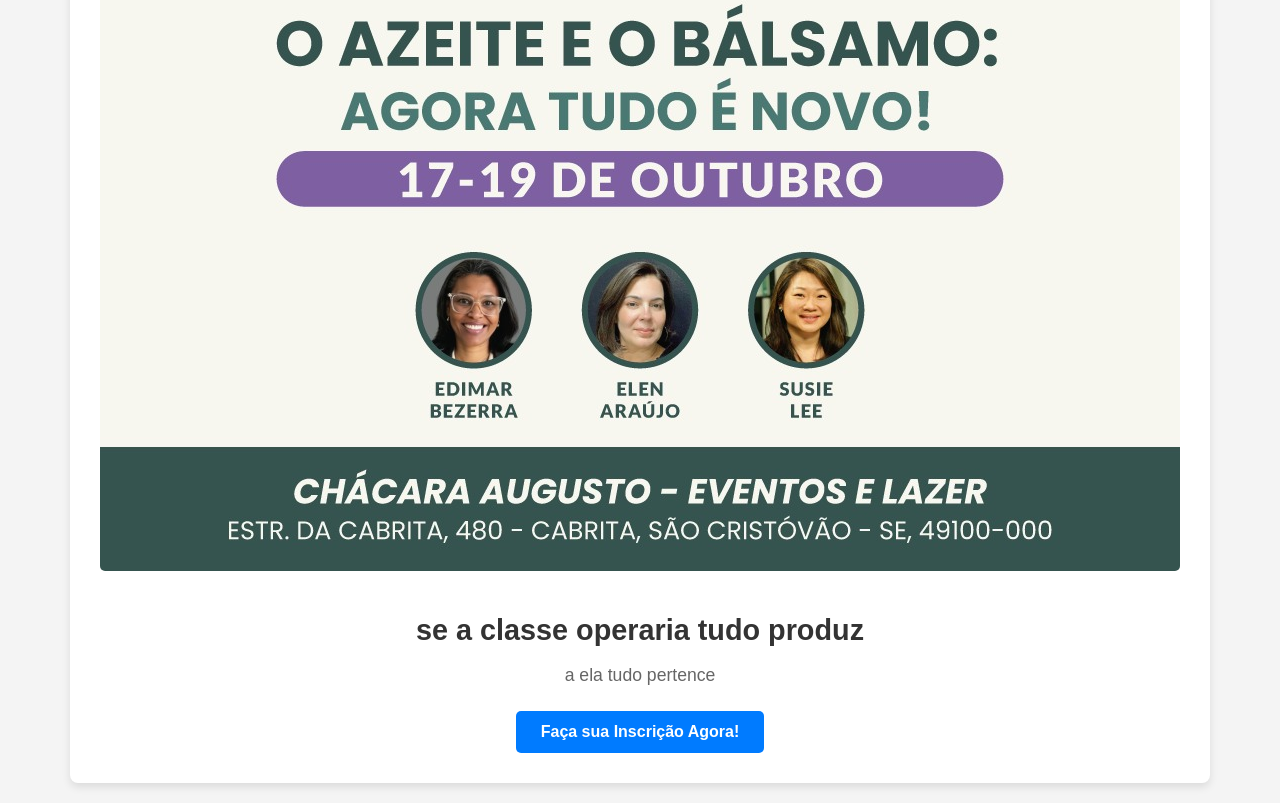
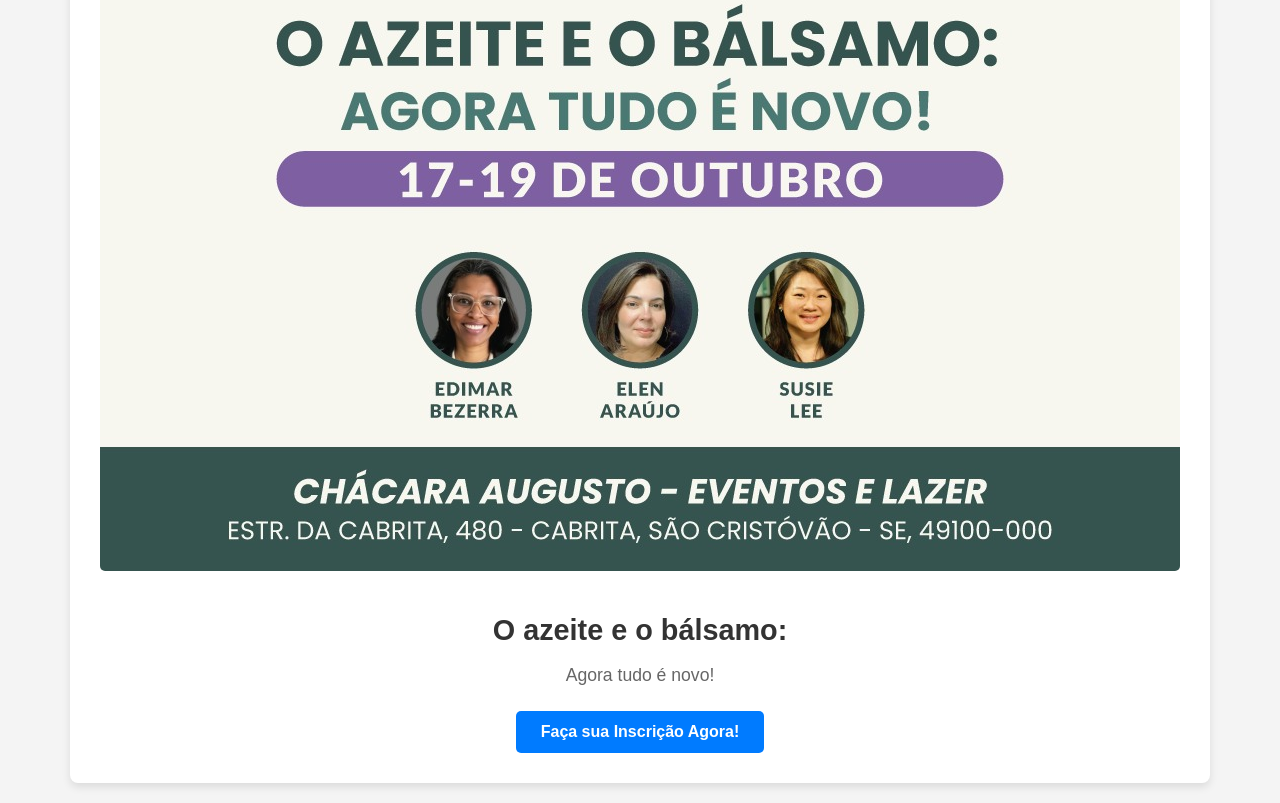
Before and after one commit to Fredsader/redirecionamento-prelen, a plain HTML site: page index.html in a window 1280 px wide. Shown: the part 829-1632 px from the top of the page. Drawn offline with Linux system fonts and the light colour scheme.

Commit message:
commit-original

```diff
--- a/index.html
+++ b/index.html
@@ -3,7 +3,7 @@
 <head>
     <meta charset="UTF-8">
     <meta name="viewport" content="width=device-width, initial-scale=1.0">
-    <title>O dia chegará</title>
+    <title>Congresso Imerso</title>
     <style>
         body {
             font-family: Arial, sans-serif;
@@ -74,10 +74,10 @@
 </head>
 <body>
     <div class="container">
-        <img src="congresso-elen.jpg" alt="Se a classe trabalhadora tudo produz, a ela tudo pertence">
+        <img src="congresso-elen.jpg" alt="Congresso Imerso">
 
-        <h1>se a classe operaria tudo produz</h1>
-        <p>a ela tudo pertence</p>
+        <h1>O azeite e o bálsamo:</h1>
+        <p>Agora tudo é novo!</p>
 
         <a href="https://www.google.com" class="botao-inscricao" target="_blank">Faça sua Inscrição Agora!</a>
     </div>
```
